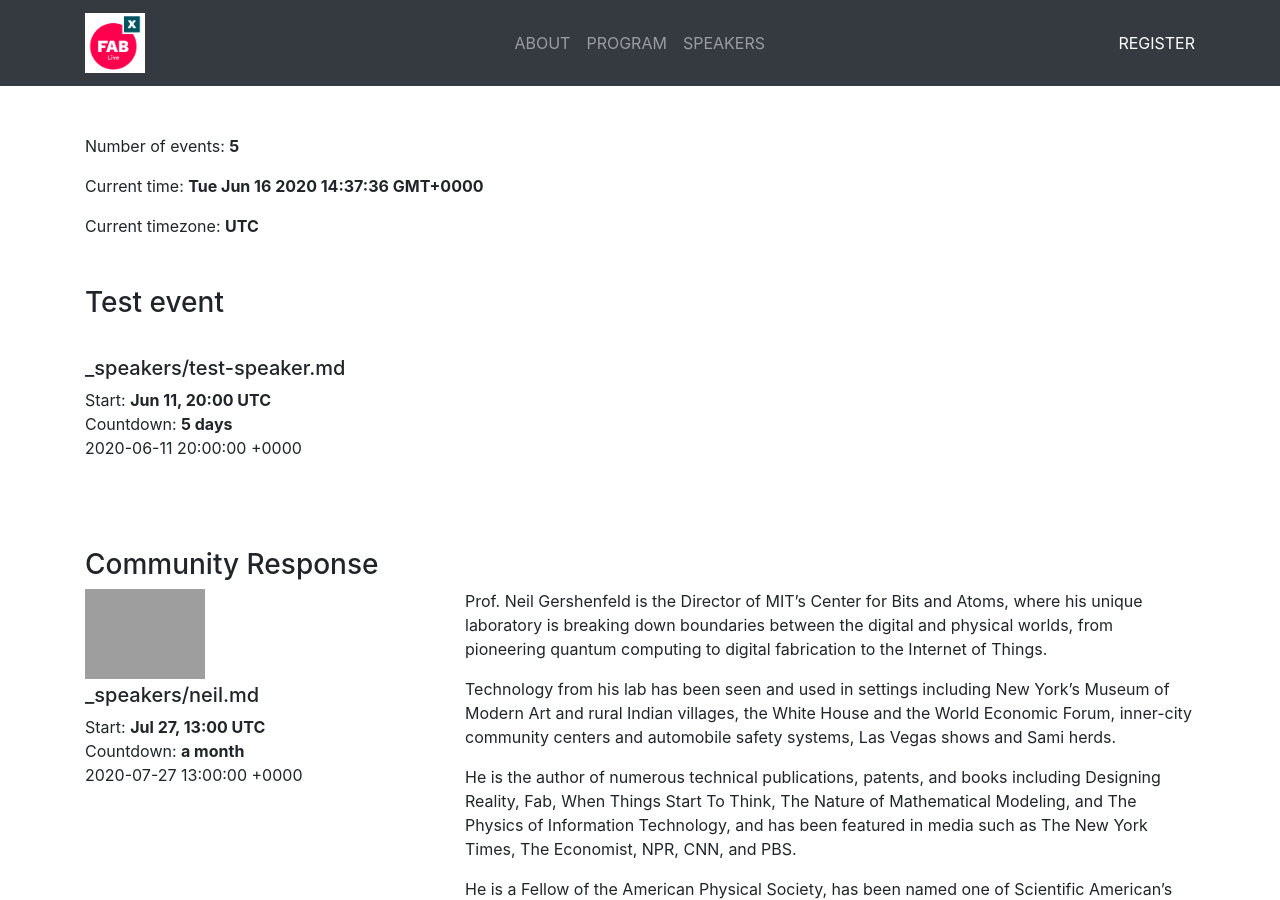
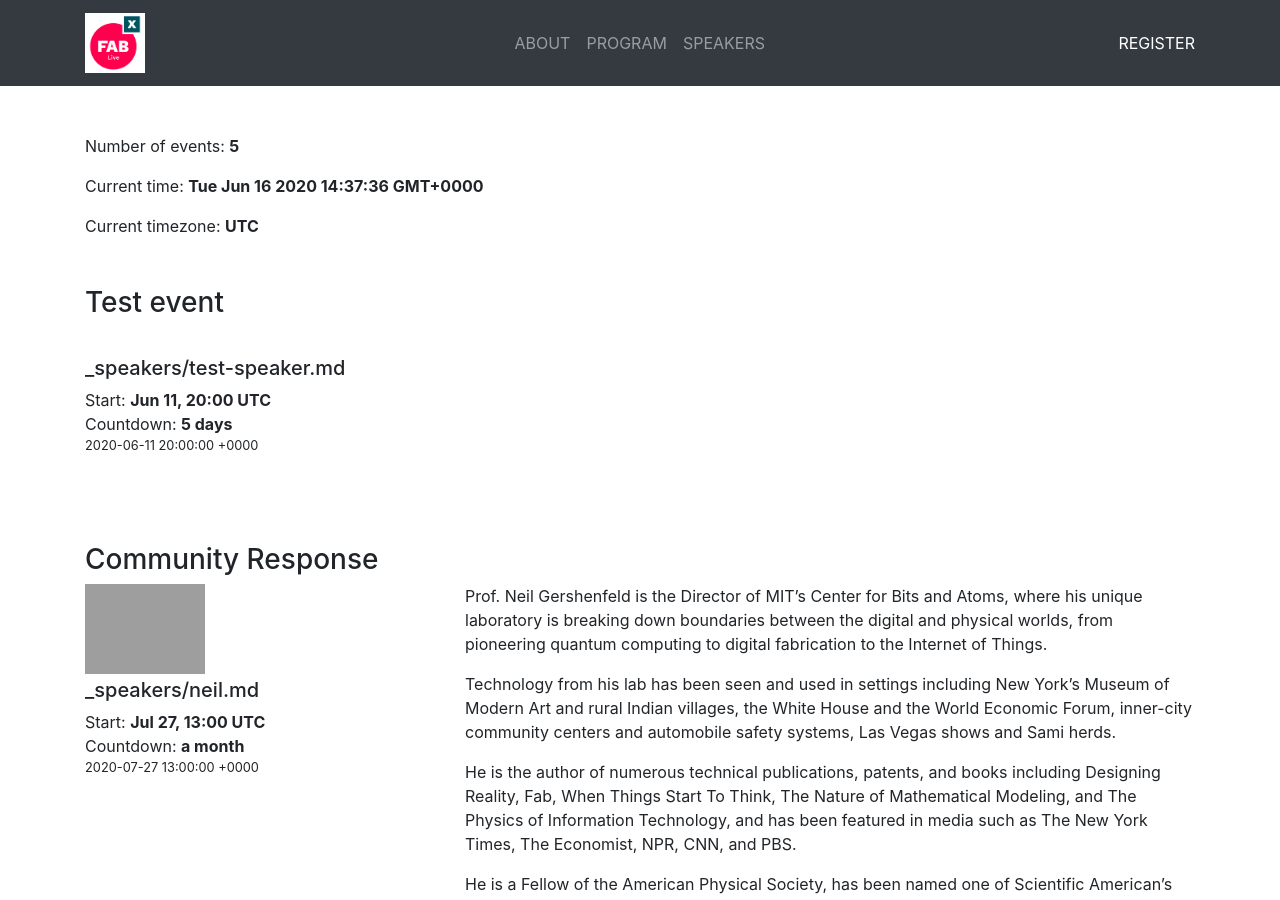
Before and after one commit to fabfoundation/fabxlive2020, a Jekyll site: the page built from index.html, in a window 1280 px wide and 900 px high. Built offline with Jekyll 4.4.1, drawn with Linux system fonts in a browser that asks for light colours; nearby versions of some CDN libraries.

Commit message:
Small date, remove later

```diff
--- a/index.html
+++ b/index.html
@@ -26,7 +26,7 @@ title: Program
             {{item.date | date: "%b %-d, %H:%M %Z" }}
           </strong>
           <span class="d-block">Countdown: <strong class="countdown"></strong></span>
-          <span class="the-date d-block">{{item.date}}</span>
+          <small class="the-date d-block">{{item.date}}</small>
           <span class="the-date-unix d-none">{{item.date | date: "%s" }}</span>
         </li>
       </ul>
```
